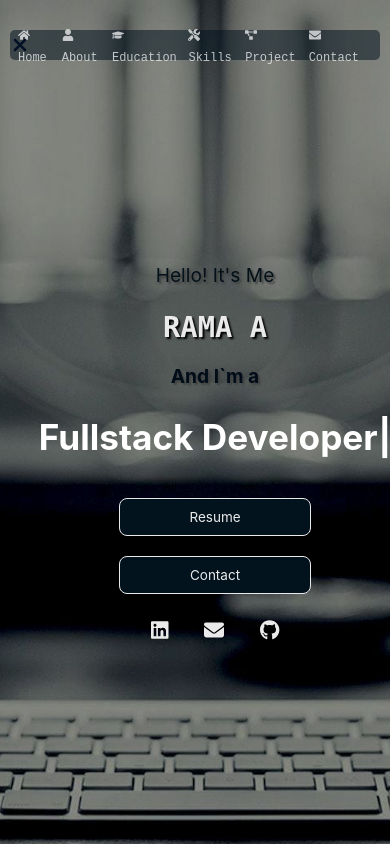
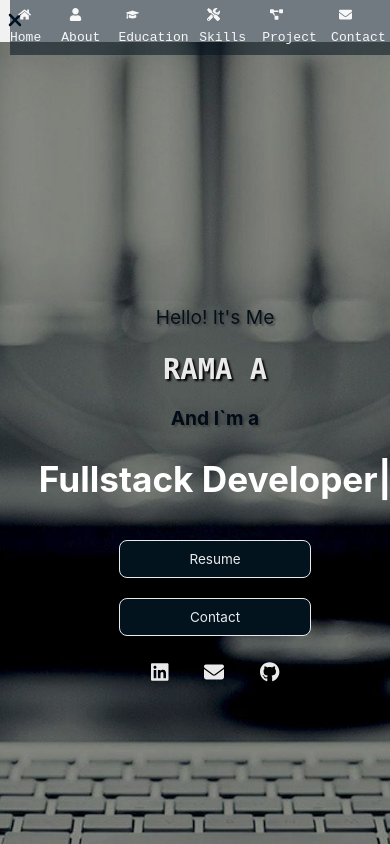
Before and after one commit to akularamanamma/Portofilofrontend, a React (Create React App) app: page / in a window 390 px wide. Both pictures are taken after a click on the icon 20 px from the left and 15 px from the top of the page. Shown: the top 844 px of the page. Built offline with nearby package versions, Linux system fonts and the light colour scheme.

Commit message:
Update Navbar.module.css

```diff
--- a/src/components/css/Navbar.module.css
+++ b/src/components/css/Navbar.module.css
@@ -1,35 +1,45 @@
-.navbar{
-height:50px;
+/* Navbar Styling */
+.navbar {
+    height: 50px;
     width: 100%;
-/* border:1px solid red; */
-margin-top:-5px;
+    margin-top: -5px;
     display: flex;
     align-items: center;
     justify-content: space-evenly;
     padding: 5px 8px;
-background-color:  #0016257e;
+    background-color: #0016257e;
     list-style: none;
     position: fixed;
+    top: 0;
+    left: 0;
+    z-index: 1000;
 }
 
-.link{
+/* Navbar Links */
+.link {
     color: #f7f7f7;
     font-family: monospace;
-    font-size:1.2em;
+    font-size: 1.2em;
+    text-decoration: none;
+    padding: 10px 15px;
 }
-.li{
+
+.li {
     margin-left: 300px;
 }
 
-.link:hover{
+/* Hover Effect */
+.link:hover {
     color: #44444594;
     border-bottom: 2px solid #434344;
 }
 
+/* Navbar Sections */
 #about, #education, #skill, #contact {
     border-bottom: 2px solid #292e34;
 }
 
+/* Icon Styling */
 .icon {
     height: 20px;
     width: 30px;
@@ -37,40 +47,30 @@ position: fixed;
     margin-top: 5px;
     color: rgb(3, 17, 39);
     position: fixed;
+}
+
+/* ✅ Mobile Responsive Navbar */
+@media only screen and (max-width: 768px) {
+    .navbar {
+        display: flex;
+        height: auto;
+        margin-left: 10px;
+        padding: 10px 0;
+        background-color: #02131e89;
+    }
 
 
-}
-
-    @media only screen and (max-width: 768px) {
-        .l1 {
+    .li {
         margin-left: 0;
     }
 
-        .nv {
-            height: 30px;
-            position: fixed;
-
+    .link {
+        font-size: 1em;
+        padding: 8px;
     }
 
-        .navbar {
-            border-radius: 5px;
-            flex-direction: row;
-            align-items: center;
-            width: auto;
-            background-color: #02131e89;
-            height: 20px;
+    .icon {
         position: static;
-            margin: 30px 10px;
-        }
-
-        .link {
-            margin: auto;
-            width: 100%;
-            font-size: 12px;
-            color: rgba(244, 244, 244, 0.756);
-        }
-        .link:hover {
-            border-bottom: none;
-            color: #a9a9bdbd;
+        margin: 10px auto;
     }
 }
```
Lines whose indentation alone changed are shown as unchanged.
